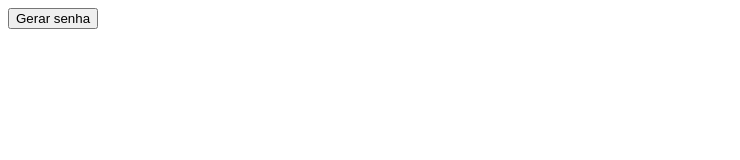
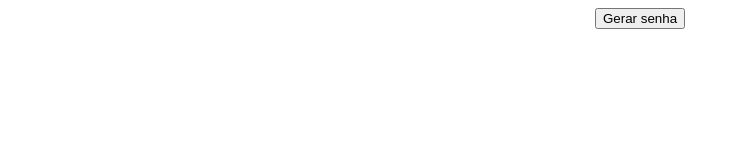
Before and after one commit to cpwaldow/randomPassowrd, a plain HTML site: page index.html in a window 1280 px wide. Shown: the whole page, without its empty margins (0-740 px from the left). Drawn offline with Linux system fonts and the light colour scheme.

Commit message:
adicionando container no html e posicionando no centro

```diff
--- a/index.html
+++ b/index.html
@@ -10,8 +10,10 @@
 </head>
 
 <body>
-  <button id="create-password">Gerar senha</button>
-  <p id="new-password"></p>
+  <section class="container">
+    <button id="create-password">Gerar senha</button>
+    <p id="new-password"></p>
+  </section>
   <script src="script.js"></script>
 </body>
 
--- a/style.css
+++ b/style.css
@@ -0,0 +1,5 @@
+.container {
+  display: flex;
+  flex-direction: column;
+  align-items: center;
+}
```
